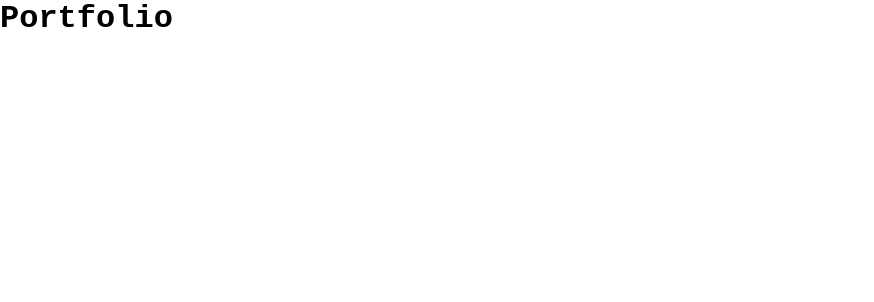
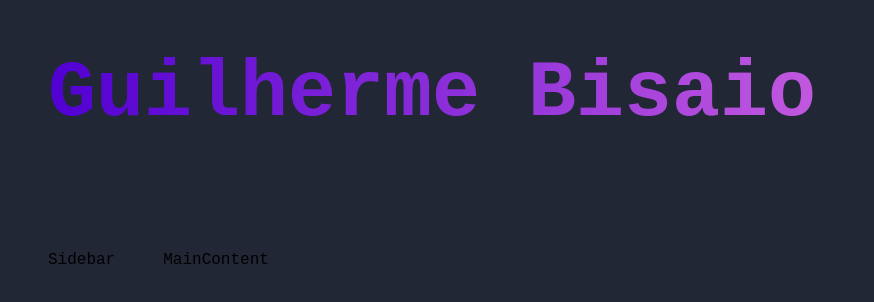
Before and after one commit to bisaio/portfolio-react-sass, a React app in the folder portfolio/: page / in a window 1280 px wide. Shown: the top 302 px of the page, without its empty margins (0-874 px from the left). Built offline with nearby package versions, Linux system fonts and the light colour scheme; the HTML template or start-up script is replaced by a standard one.

Commit message:
FEAT: estilizando o App.tsx

```diff
--- a/portfolio/src/App.tsx
+++ b/portfolio/src/App.tsx
@@ -1,7 +1,13 @@
+import MainContent from './components/MainContent'
+import Sidebar from './components/Sidebar'
+import './styles/components/app.sass'
+
 function App() {
   return (
     <div className="portfolio">
-      <h1>Portfolio</h1>
+      <h1>Guilherme Bisaio</h1>
+      <Sidebar />
+      <MainContent />
     </div>
   )
 }
--- /dev/null
+++ b/portfolio/src/components/MainContent.tsx
@@ -0,0 +1,5 @@
+export default function MainContent() {
+    return (
+        <p>MainContent</p>
+    )
+}
--- /dev/null
+++ b/portfolio/src/components/Sidebar.tsx
@@ -0,0 +1,5 @@
+export default function Sidebar() {
+    return (
+        <p>Sidebar</p>
+    )
+}
--- /dev/null
+++ b/portfolio/src/styles/components/app.sass
@@ -0,0 +1,16 @@
+@use '../variables'
+
+.portfolio
+    display: flex
+    flex-wrap: wrap
+    padding: 3rem
+    gap: 3rem
+
+    h1
+        width: 100%
+        font-size: 5rem
+        margin-bottom: 4rem
+        // color: #5100D3
+        background: variables.$gradient
+        -webkit-background-clip: text
+        -webkit-text-fill-color: transparent
--- a/portfolio/src/styles/main.sass
+++ b/portfolio/src/styles/main.sass
@@ -5,3 +5,9 @@
     margin: 0
     font-family: variables.$font-stack
     box-sizing: border-box
+
+body
+    background-color: variables.$body-bg-color
+
+a, svg
+    transition: 0.4s
--- a/portfolio/src/styles/variables.sass
+++ b/portfolio/src/styles/variables.sass
@@ -1 +1,11 @@
 $font-stack: "Courier New"
+
+$text-color: #FFF
+$text-color-secondary: #A6A6A6
+$body-bg-color: #222736
+$bg-color: #111
+$bg-color-secondary: #1D1D1D
+$gradient: linear-gradient(90deg, #5100D3 0%, #FF88E5 100%)
+
+$container-boder-radius: 10px
+$card-boder-radius: 5px
```
Also changed, not shown: portfolio/src/img/IMG_20251109_004627.jpg (added).
